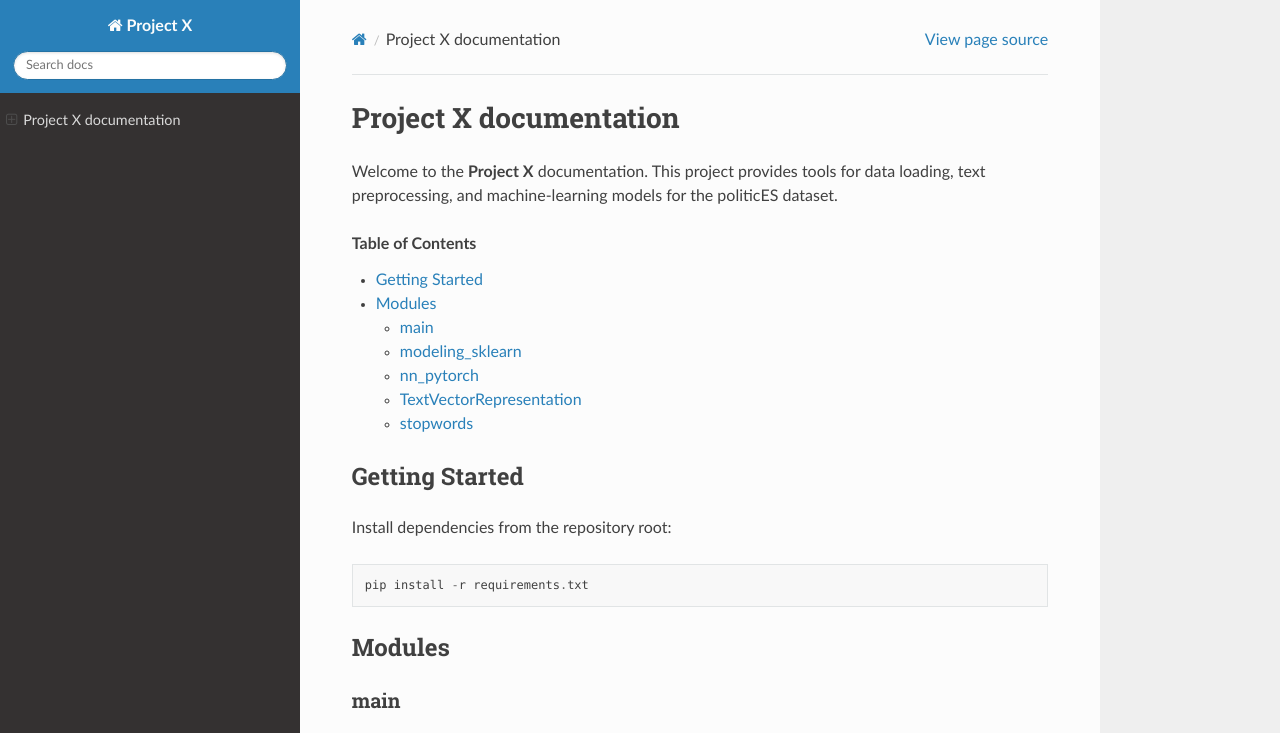
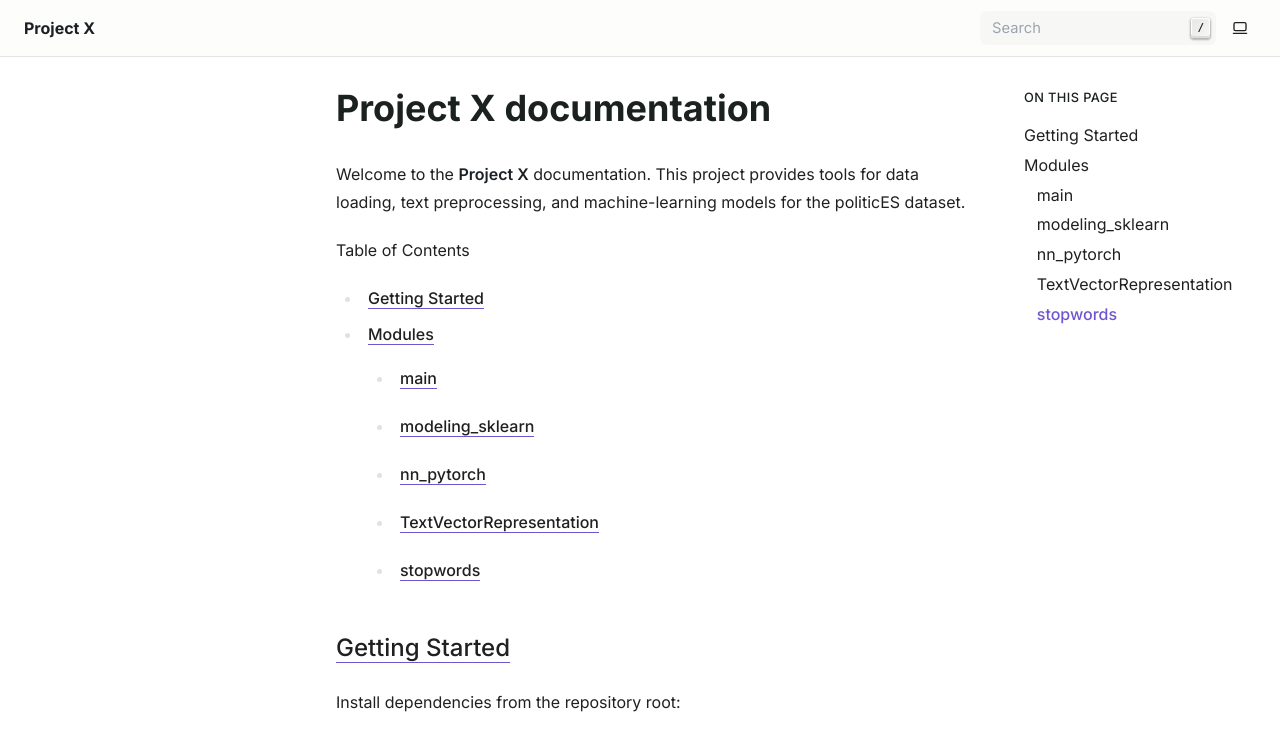
Before and after one commit to r-agus/project_x, a Sphinx documentation site: the page built from docs/source/index.rst, in a window 1280 px wide and 1400 px high, cut to the strip 0-733 px from the top of the window. Built offline with Sphinx 7.4.7, drawn with Linux system fonts in a browser that asks for light colours; some of the changed text lies outside the part shown.

Commit message:
doc: Update HTML theme to 'shibuya' in Sphinx configuration and requirements

```diff
--- a/docs/source/conf.py
+++ b/docs/source/conf.py
@@ -73,4 +73,4 @@ intersphinx_mapping = {
 }
 
 
-html_theme = "sphinx_rtd_theme"
+html_theme = "shibuya"
--- a/requirements.txt
+++ b/requirements.txt
@@ -59,7 +59,7 @@ six==1.17.0
 snowballstemmer==3.0.1
 Sphinx==8.2.3
 sphinx-autodoc-typehints==3.5.2
-sphinx-rtd-theme==3.0.2
+shibuya==2025.11.12
 sphinxcontrib-applehelp==2.0.0
 sphinxcontrib-devhelp==2.0.0
 sphinxcontrib-htmlhelp==2.1.0
```
